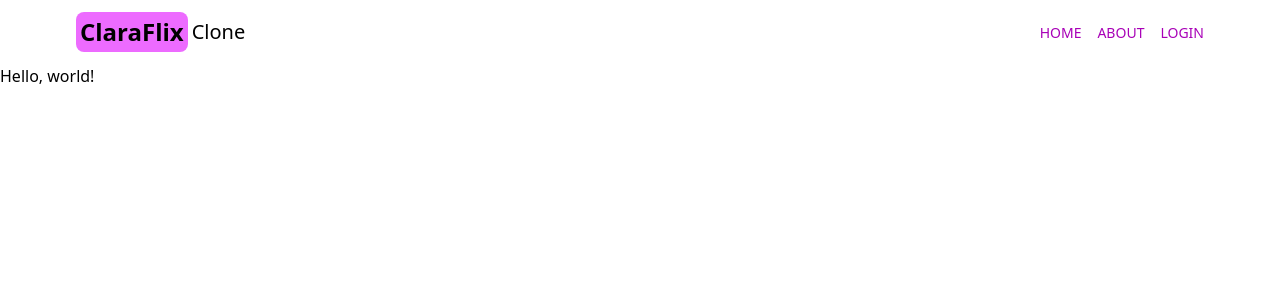
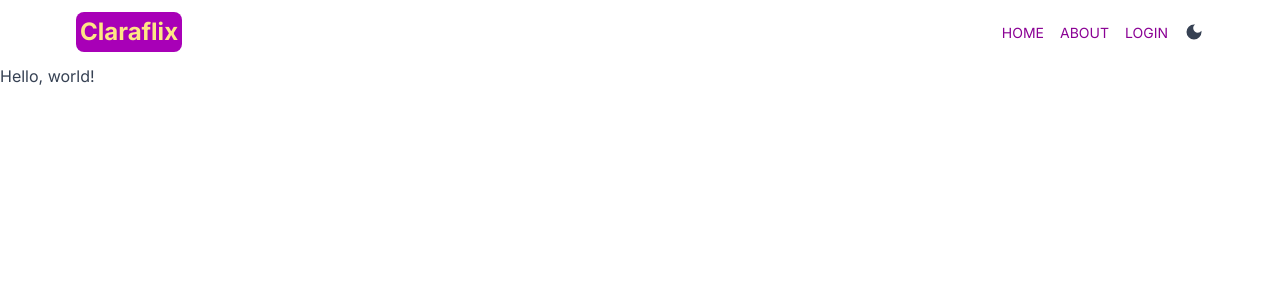
Before and after one commit to AnaClara-Amorim/projetonext, a Next.js app: page / in a window 1280 px wide. Shown: the top 300 px of the page. Built offline with nearby package versions, Linux system fonts and the light colour scheme.

Commit message:
Tentando colocar dark mode

```diff
--- a/package.json
+++ b/package.json
@@ -10,6 +10,7 @@
   },
   "dependencies": {
     "next": "15.3.2",
+    "next-themes": "^0.4.6",
     "react": "^19.0.0",
     "react-dom": "^19.0.0",
     "react-icons": "^5.5.0"
--- /dev/null
+++ b/src/app/Providers.jsx
@@ -0,0 +1,15 @@
+'use client';
+
+import { ThemeProvider } from 'next-themes';
+
+export default function Providers({ children }) {
+  return (
+    <ThemeProvider
+    defaultTheme='system'
+    attribute='class'>
+      <div className='text-gray-700 dark:text-gray-700 dark:border-r-gray-900 min-h-screen select-none transition-colors duration-300'>
+        {children}
+      </div>
+    </ThemeProvider>
+  );
+}
--- a/src/app/layout.js
+++ b/src/app/layout.js
@@ -1,30 +1,23 @@
-import { Geist, Geist_Mono } from "next/font/google";
-import "./globals.css";
-import Header from '@/components/Header'
+import { Inter } from 'next/font/google';
+import './globals.css';
+import Header from '@/components/Header';
+import Providers from './Providers';
 
-const geistSans = Geist({
-  variable: "--font-geist-sans",
-  subsets: ["latin"],
-});
-
-const geistMono = Geist_Mono({
-  variable: "--font-geist-mono",
-  subsets: ["latin"],
-});
+const inter = Inter({ subsets: ['latin'] });
 
 export const metadata = {
-  title: "ClaraFlix",
-  description: "Tentando criar!",
+  title: 'ClaraFlix',
+  description: 'Tentando criar!',
 };
 
 export default function RootLayout({ children }) {
   return (
     <html lang="en">
-      <body
-        className={`${geistSans.variable} ${geistMono.variable} antialiased`}
-      >
-        <Header />
-        {children}
+      <body className={inter.className}>
+        <Providers>
+          <Header />
+          {children}
+        </Providers>
       </body>
     </html>
   );
--- /dev/null
+++ b/src/components/DarkModeSwitch.jsx
@@ -0,0 +1,29 @@
+'use client';
+
+import { MdLightMode, MdDarkMode } from 'react-icons/md';
+
+import { useTheme } from 'next-themes';
+import { useEffect, useState } from 'react';
+
+export default function DarkModeSwitch() {
+  const { theme, setTheme, systemTheme } = useTheme();
+  const [mounted, setMounted] = useState(false);
+  const currentTheme = theme === 'system' ? systemTheme : theme;
+  useEffect(() => setMounted(true), []);
+  return (
+    <div>
+      {mounted &&
+        (currentTheme === 'dark' ? (
+          <MdLightMode
+            onClick={() => setTheme('light')}
+            className='text-xl cursor-pointer hover:text-amber-200'
+          />
+        ) : (
+          <MdDarkMode
+            onClick={() => setTheme('dark')}
+            className='text-xl cursor-pointer hover:text-amber-400'
+          />
+        ))}
+    </div>
+  );
+}
--- a/src/components/Header.jsx
+++ b/src/components/Header.jsx
@@ -4,20 +4,22 @@
 import {BsFillInfoCircleFill} from 'react-icons/bs';
 import { IoMdLogIn } from "react-icons/io";
 import Link from 'next/link';
+import DarkModeSwitch from './DarkModeSwitch'; /* Importando botãozinho */
+
 
 export default function Header() {
   return (
     <div className='flex justify-between items-center p-3 max-w-6xl mx-auto'>
 
       <Link href={"/"} className='flex gap-1 items-center'>
-      <span className='text-2xl font-bold bg-fuchsia-400 py-1 px-1 rounded-lg'>ClaraFlix</span>
-      <span className='text-xl hidden sm:inline'>Clone</span>
+        <span className='text-2xl text-amber-200 font-bold bg-fuchsia-700 py-1 px-1 rounded-lg'>Claraflix</span>
       </Link>
 
-    <div className='flex gap-4'>
+      <div className='flex items-center gap-4'>
         <MenuItem title="home" address="/" Icon={AiFillHome} />
         <MenuItem title="about" address="/about" Icon={BsFillInfoCircleFill} />
         <MenuItem title="login" address="/login" Icon={IoMdLogIn} />
+        <DarkModeSwitch />
       </div>
 
     </div>
--- a/src/components/MenuItem.jsx
+++ b/src/components/MenuItem.jsx
@@ -3,7 +3,7 @@
 
 export default function MenuItem( {title, address, Icon} ) {
   return (
-    <Link href={address} className='hover: text-fuchsia-700'>
+    <Link href={address} className='hover: text-fuchsia-800'>
       <Icon className= 'text-2xl sm:hidden'/>
       <p className='uppercase hidden sm:inline text-sm'>{title}</p>
     </Link>
--- /dev/null
+++ b/tailwind.config.js
@@ -0,0 +1,19 @@
+/** @type {import('tailwindcss').Config} */
+module.exports = {
+  content: [
+    './src/pages/**/*.{js,ts,jsx,tsx,mdx}',
+    './src/components/**/*.{js,ts,jsx,tsx,mdx}',
+    './src/app/**/*.{js,ts,jsx,tsx,mdx}',
+  ],
+  theme: {
+    extend: {
+      backgroundImage: {
+        'gradient-radial': 'radial-gradient(var(--tw-gradient-stops))',
+        'gradient-conic':
+          'conic-gradient(from 180deg at 50% 50%, var(--tw-gradient-stops))',
+      },
+    },
+  },
+  plugins: [],
+  darkMode: 'class', /* Pra ser possível de usar dark modes classes*/
+}
```
Also changed, not shown: 1 other file (tests, documents, lock files or other folders). Lines whose indentation alone changed are shown as unchanged.
